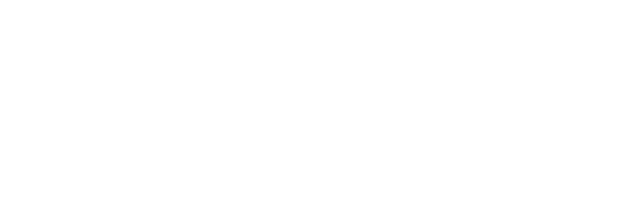
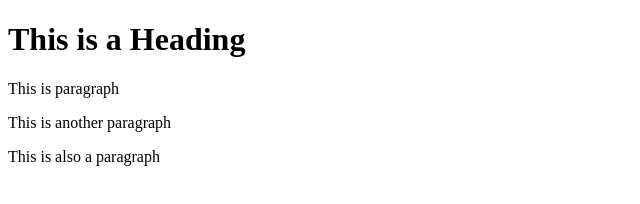
Before and after one commit to louenyrossi/estudos_html, a plain HTML site: page index3.html in a window 1280 px wide. Shown: the whole page, without its empty margins (0-640 px from the left). Drawn offline with Linux system fonts and the light colour scheme.

Commit message:
Colocando as informações do professor

```diff
--- a/index3.html
+++ b/index3.html
@@ -3,9 +3,13 @@
 <head>
     <meta charset="UTF-8">
     <meta name="viewport" content="width=device-width, initial-scale=1.0">
-    <title>Document</title>
+    <title>Atividade 3</title>
 </head>
 <body>
+    <h1>This is a Heading</h1>
+    <p>This is paragraph</p>
+    <p class="colortext">This is another paragraph</p>
+    <p class="colortext">This is also a paragraph</p>
 
 </body>
 </html>
```
